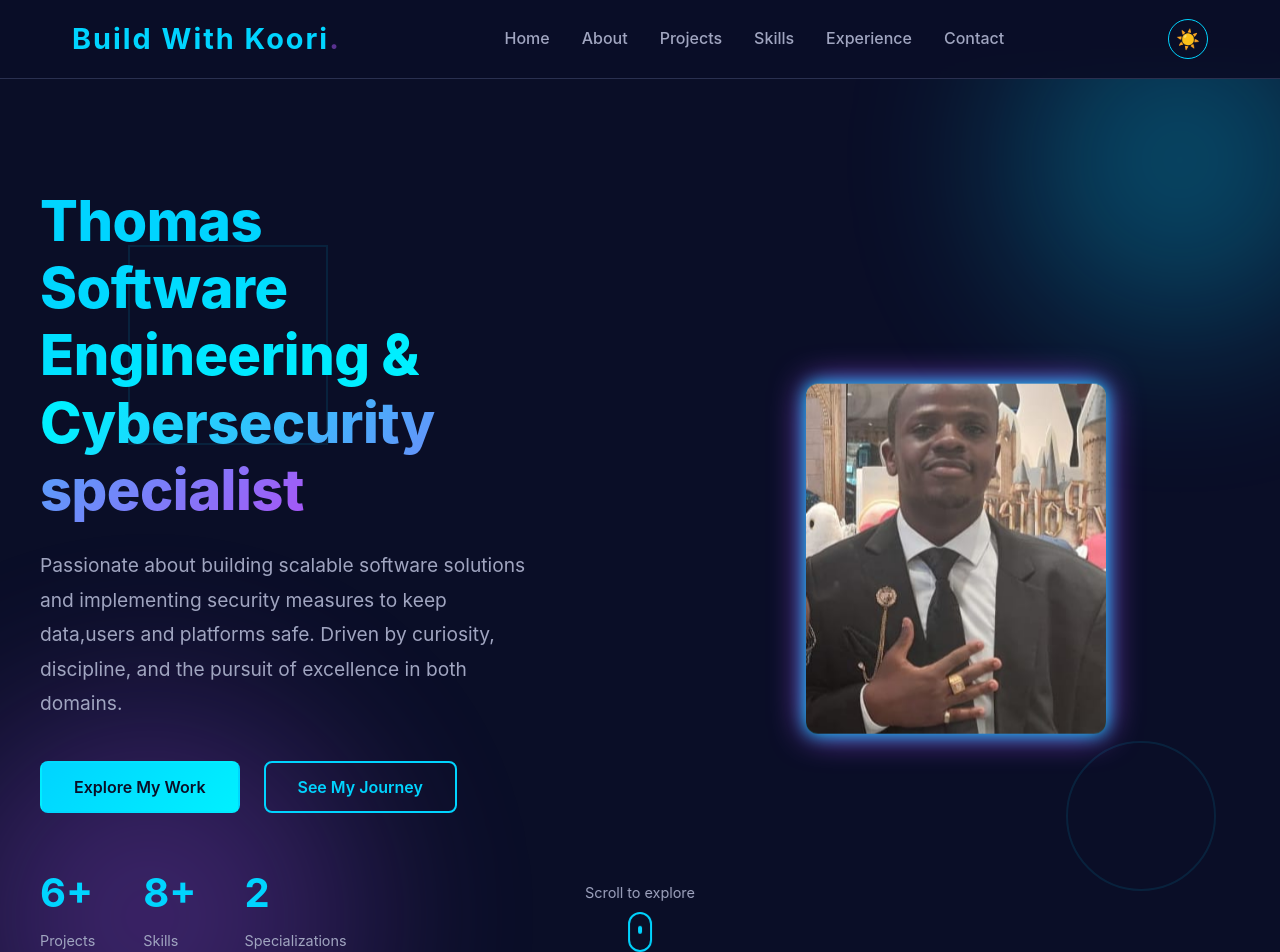
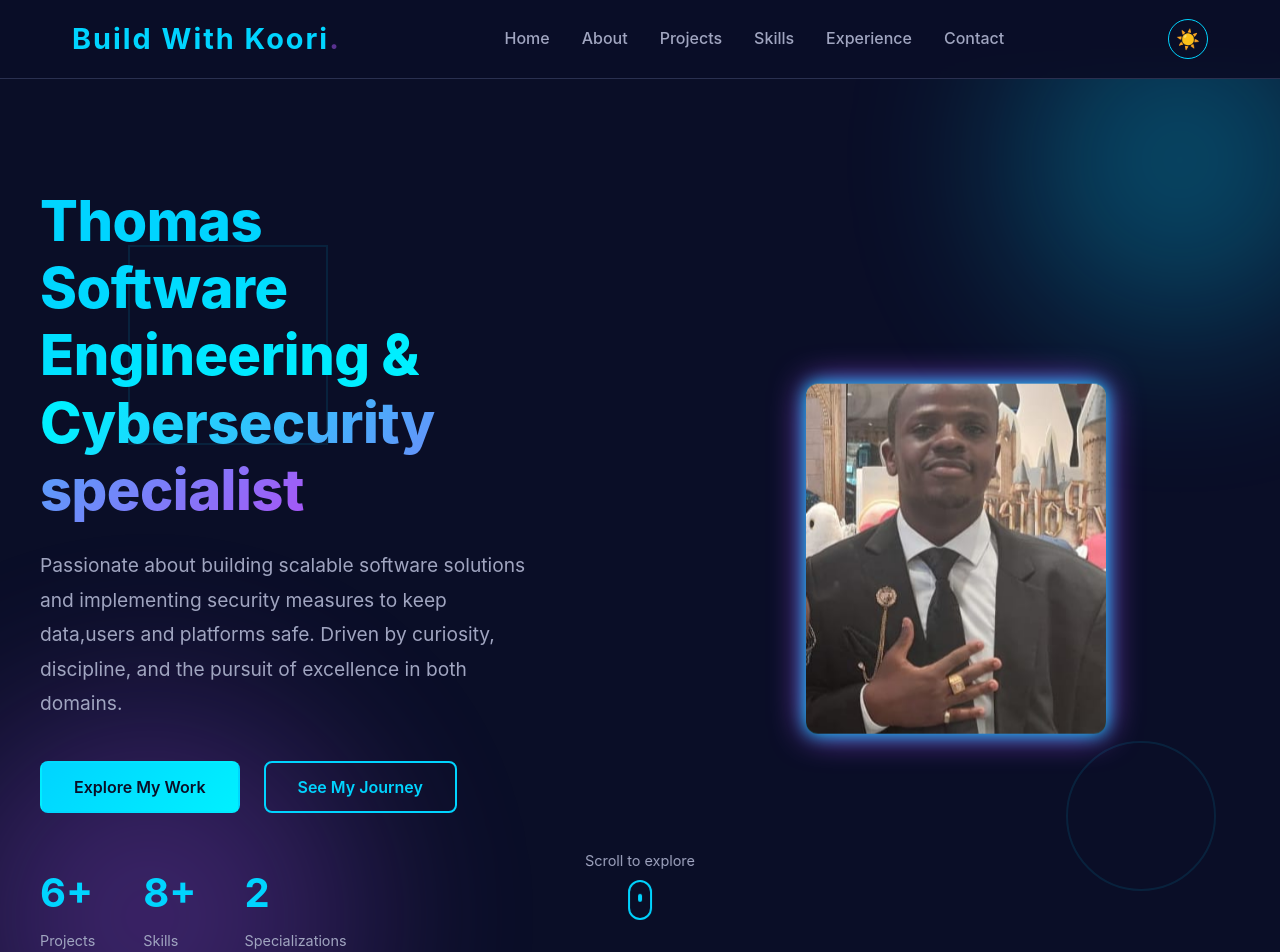
Before and after one commit to kooricodes/portfolio, a React (Create React App) app: page / in a window 1280 px wide. Shown: the top 952 px of the page. Built offline with nearby package versions, Linux system fonts and the light colour scheme.

Commit message:
Add scroll indicator to Hero component
Added a scroll indicator to the hero section.

```diff
--- a/src/components/Hero.js
+++ b/src/components/Hero.js
@@ -61,6 +61,12 @@ const Hero = () => {
               <span className="stat-label">Specializations</span>
             </div>
           </div>
+                 <div className="hero-scroll">
+        <span>Scroll to explore</span>
+        <div className="scroll-indicator">
+          <div className="scroll-dot"></div>
+        </div>
+      </div>
         </div>
 
         <div className="hero-visual">
@@ -75,12 +81,7 @@ const Hero = () => {
         </div>
       </div>
 
-      <div className="hero-scroll">
-        <span>Scroll to explore</span>
-        <div className="scroll-indicator">
-          <div className="scroll-dot"></div>
-        </div>
-      </div>
+
     </section>
   );
 };
```
